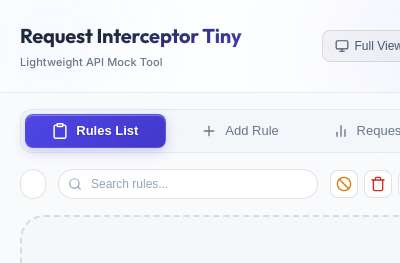
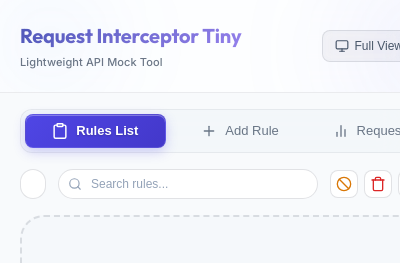
Before and after one commit to andy7076/request_intercepter_tiny, a browser extension: page popup/popup.html in a window 400 px wide. Shown: the top 263 px of the page. Drawn offline with Linux system fonts and the light colour scheme.

Commit message:
style: 更新浅色主题下标题的背景渐变颜色

```diff
--- a/popup/popup.css
+++ b/popup/popup.css
@@ -104,7 +104,7 @@
 }
 
 [data-theme="light"] .header h1 {
-  background: linear-gradient(135deg, #1e293b 30%, #4f46e5 100%);
+  background: linear-gradient(135deg, #4f58b8 0%, #a78bfa 100%);
   -webkit-background-clip: text;
   background-clip: text;
   -webkit-text-fill-color: transparent;
```
